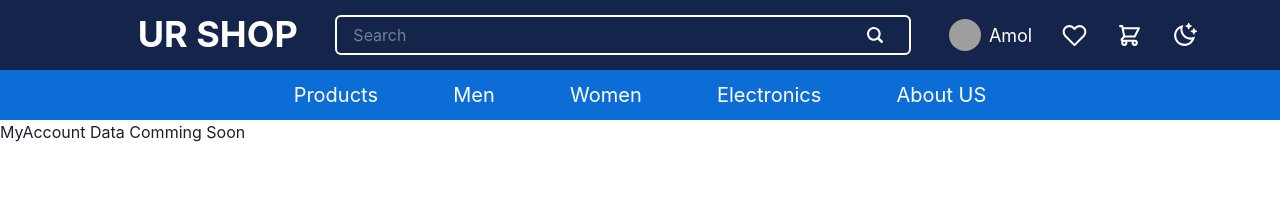
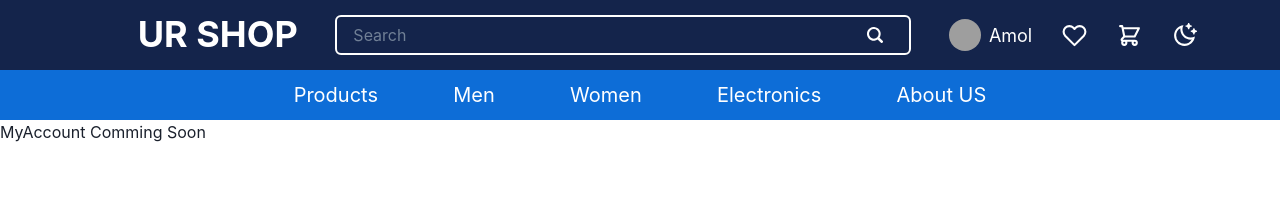
Before and after one commit to sonuprasad66/ur-shop, a React (Vite) app in the folder frontend/: page /myaccount in a window 1280 px wide. Shown: the top 210 px of the page. Built offline with nearby package versions, Linux system fonts and the light colour scheme; grey boxes are pictures that could not be loaded.

Commit message:
wishlist

```diff
--- a/frontend/src/Components/MyAccount/MyAccount.jsx
+++ b/frontend/src/Components/MyAccount/MyAccount.jsx
@@ -1,5 +1,10 @@
 import React from "react";
+import { Box } from "@chakra-ui/react";
 
 export const MyAccount = () => {
-  return <div>MyAccount Data Comming Soon</div>;
+  return (
+    <>
+      <Box>MyAccount Comming Soon</Box>
+    </>
+  );
 };
--- a/frontend/src/Components/Wishlist/Wishlist.jsx
+++ b/frontend/src/Components/Wishlist/Wishlist.jsx
@@ -1,5 +1,5 @@
 import React from "react";
 
 export const Wishlist = () => {
-  return <div>Wishlist Data Comming Soon</div>;
+  return <div>Wishlist Comming Soon</div>;
 };
```
